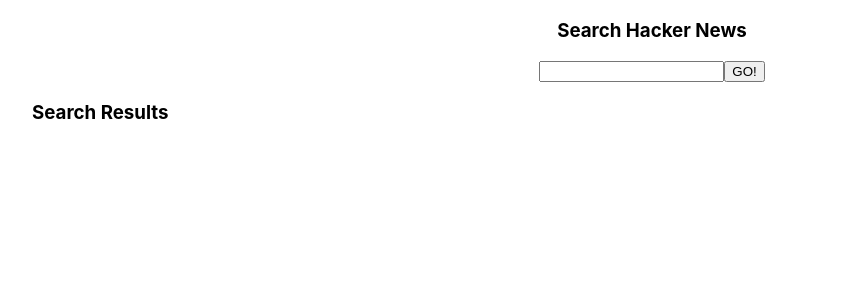
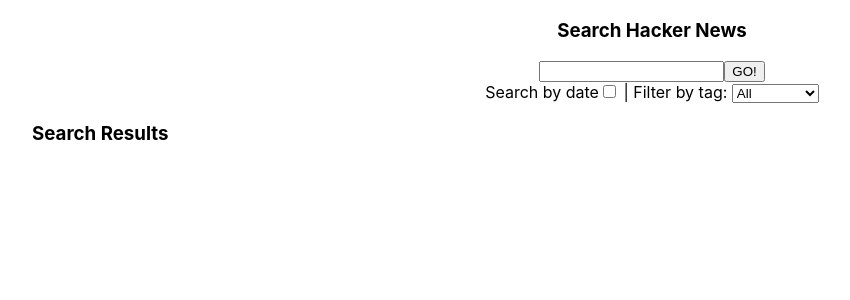
Before and after one commit to radiorobert/hn-search, a React (Create React App) app: page / in a window 1280 px wide. Shown: the top 300 px of the page, without its empty margins (8-858 px from the left). Built offline with nearby package versions, Linux system fonts and the light colour scheme.

Commit message:
Add simple filter tag for searching.

```diff
--- a/src/features/searchForm/SearchForm.js
+++ b/src/features/searchForm/SearchForm.js
@@ -1,9 +1,9 @@
 import React, { useState } from 'react';
 import { connect } from 'react-redux';
-import { handleSubmitSearch } from './searchSlice';
+import { handleSubmitSearch, setTag } from './searchSlice';
 
 
-const SearchForm = ({ handleSubmitSearch }) => {
+const SearchForm = ({ handleSubmitSearch, setTag }) => {
   const [searchValue, updateSearchValue] = useState('');  // hook for search field, redux for submitForm
 
   return (
@@ -25,12 +25,32 @@
         >
           GO!
         </button>
+        <br/>
+        <label>
+          Search by date
+          <input
+            name="searchByDate"
+            type="checkbox"
+          />
+        </label>
+        &nbsp;|&nbsp;
+        <label>
+          Filter by tag:&nbsp;
+          <select onChange={ e => setTag(e.target.value) }>
+            <option value={ "all" }>All</option>
+            <option value={ "story" }>Stories</option>
+            <option value={ "comment" }>Comments</option>
+            <option value={ "ask_hn" }>Ask HN</option>
+            <option value={ "show_hn" }>Show HN</option>
+            <option value={ "poll" }>Polls</option>
+          </select>
+        </label>
       </form>
 
     </div>
   );
 };
 
-const mapDispatchToProps = { handleSubmitSearch };
+const mapDispatchToProps = { handleSubmitSearch, setTag };
 
 export default connect(null, mapDispatchToProps)(SearchForm);
--- a/src/features/searchForm/searchSlice.js
+++ b/src/features/searchForm/searchSlice.js
@@ -9,10 +9,14 @@
     resultMeta: null,
     pageNum: 1,
     error: '',
+    tags: "",
   },
   reducers: {
     submitSearch: (state, action) => {
       state.history.push( action.payload.text );
+    },
+    setTag: (state, action) => {
+      state.tags = action.payload;
     },
     fetchSearchSuccess: (state, action) => {
       state.currResults = action.payload.body.hits;
@@ -35,6 +39,7 @@
   fetchSearchSuccess,
   fetchSearchFailure,
   turnPage,
+  setTag,
 } = searchSlice.actions;
 
 export const handleSubmitSearch = searchStr => (dispatch, getState) => {
@@ -48,8 +53,18 @@
 */
 export const fetchSearchResults = (dispatch, getState) =>  {
   let searchStr = getState().searches.history[getState().searches.history.length - 1];
+  let tag = getState().searches.tags;
 
-  axios.get(`http://hn.algolia.com/api/v1/search?query=${searchStr}&page=${getState().searches.pageNum}`)
+  let query = `http://hn.algolia.com/api/v1/search?query=${searchStr}`;
+
+
+  if(tag !== "") {
+    query = query.concat(`&tags=${tag}`);
+  }
+  query = query.concat(`&page=${getState().searches.pageNum}`);
+
+  console.log(query)
+  axios.get(query)
     .then(res => {
       dispatch(fetchSearchSuccess({body: res.data}));
     })
```
